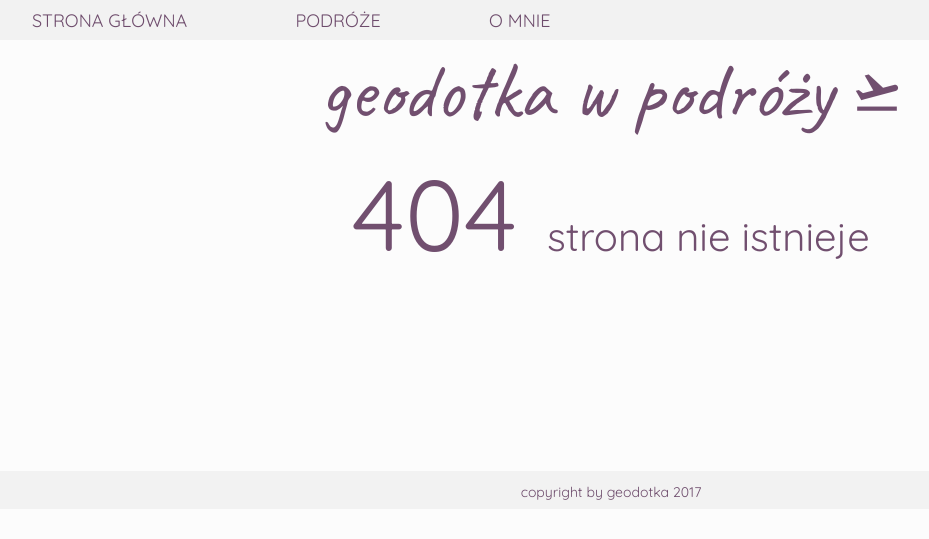
After one commit to geodotka/mindtrip, a Django app: template mindtrip/templates/404.html in a window 1280 px wide. The commit adds this page. Shown: the top 539 px of the page, without its empty margins (29-958 px from the left). Run offline with Django 3.2, Linux system fonts and the light colour scheme; the template is opened without the code that fills it, so the values that code supplies are empty.

Commit message:
Add 404 template

```diff
--- a/mindtrip/static/css/main.css
+++ b/mindtrip/static/css/main.css
@@ -516,3 +516,14 @@ form button {
     top: 0;
     left: 0;
 }
+
+.error404 {
+	font-size: 40px;
+	text-align: center;
+	min-height: 300px;
+}
+
+.error404 span {
+	font-size: 100px;
+	margin-right: 30px;
+}
--- /dev/null
+++ b/mindtrip/templates/404.html
@@ -0,0 +1,5 @@
+{% extends "trips/base.html" %}
+
+{% block content %}
+	<div class="error404"><span>404</span>strona nie istnieje</div>
+{% endblock %}
```
